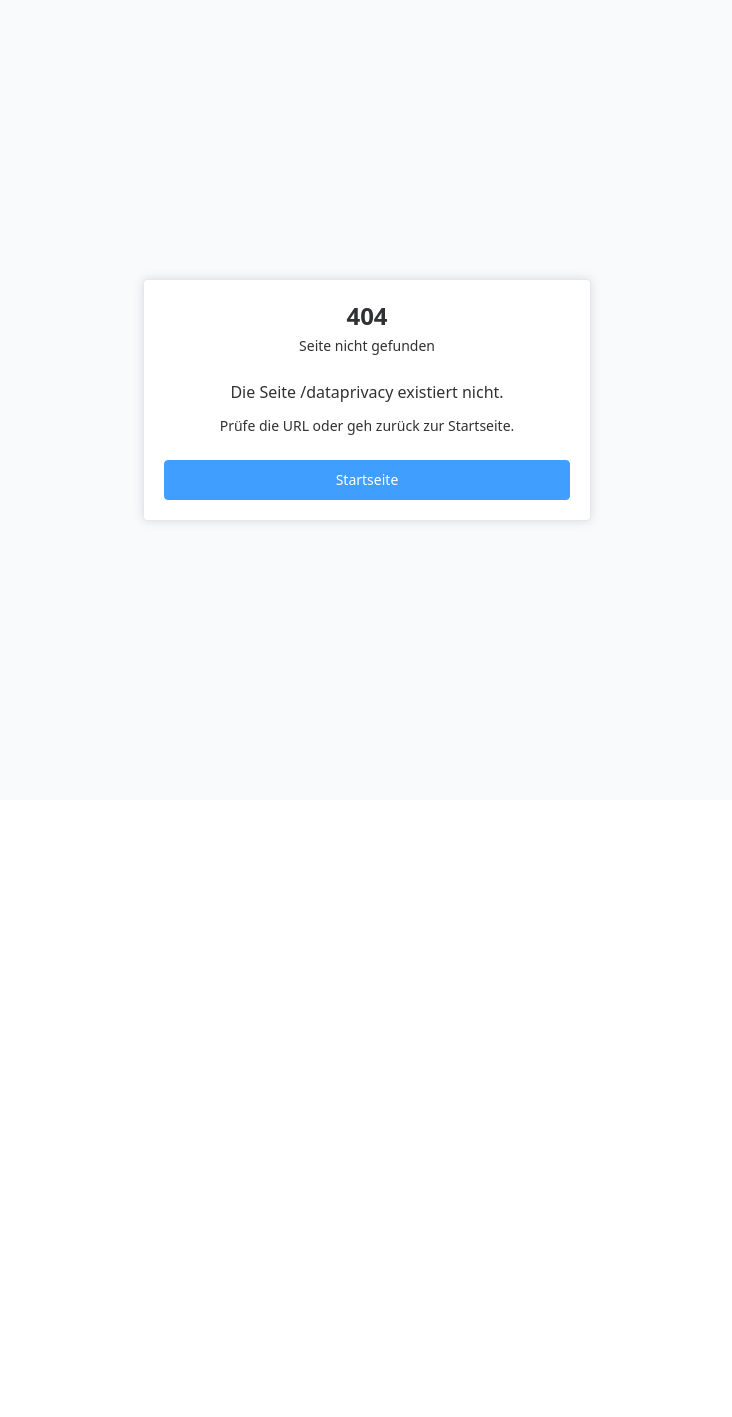
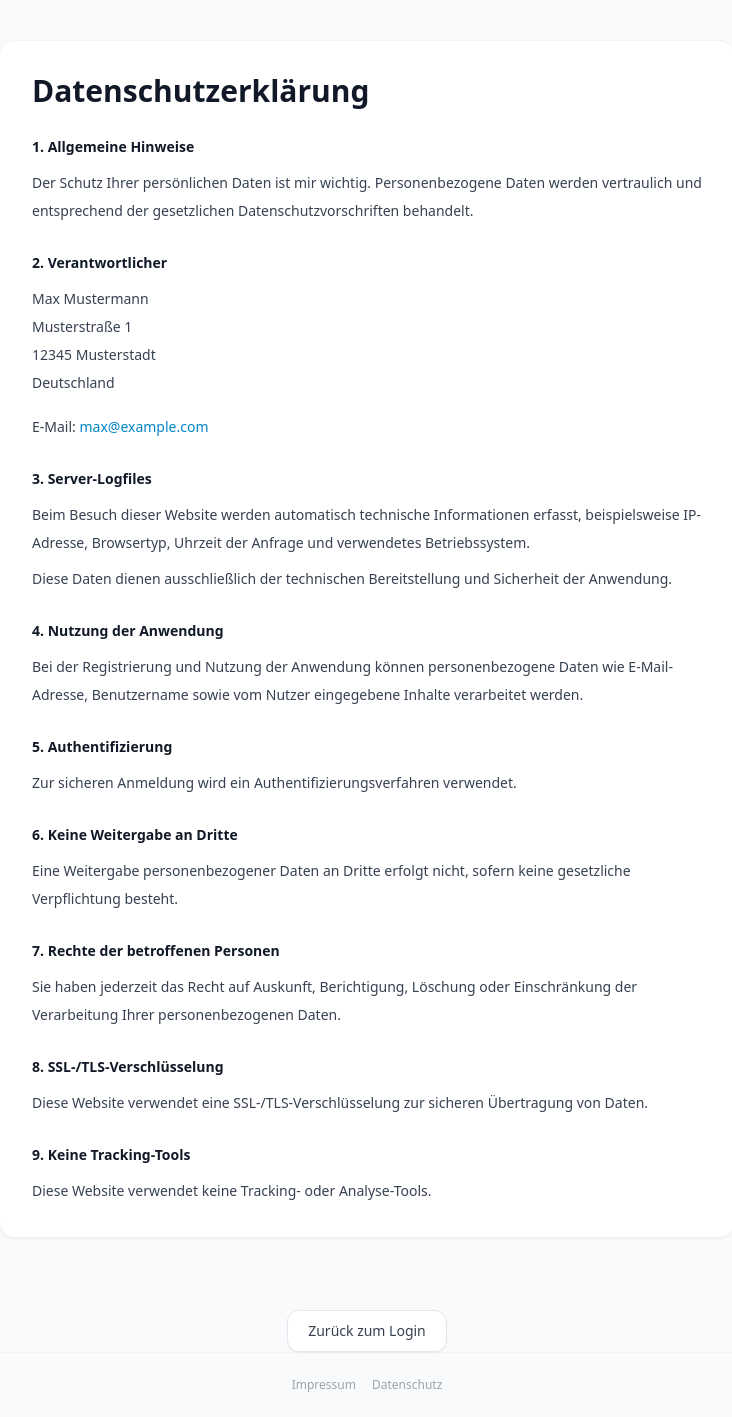
Before and after one commit to caiborga/grocy, a Vue app in the folder src/vueapp/grocy-frontend/: page /dataprivacy in a window 1280 px wide. Before the commit this address had no page. Shown: the whole page, without its empty margins (273-1005 px from the left). Before the commit the page ends 800 px from the top, so only its background shows below. Built offline with nearby package versions, Linux system fonts and the light colour scheme.

Commit message:
impressum / privacy

```diff
--- a/src/vueapp/grocy-frontend/src/layouts/AppShell.vue
+++ b/src/vueapp/grocy-frontend/src/layouts/AppShell.vue
@@ -1,6 +1,6 @@
 <template>
     <div class="min-h-screen bg-gray-50">
-        <!-- Topbar (Desktop + optional Mobile) -->
+        <!-- Topbar -->
         <header v-if="showNav" class="sticky top-0 z-40 bg-white/90 backdrop-blur border-b border-gray-100">
             <div class="max-w-5xl mx-auto px-4 py-3 flex items-center justify-between">
                 <div class="flex flex-wrap items-center gap-x-2 gap-y-1 text-sm">
@@ -12,7 +12,6 @@
                         {{ activeHousehold?.name ?? "Kein Haushalt gewählt" }}
                     </span>
 
-                    <!-- Rollen-Badge -->
                     <span v-if="role === Role.OWNER"
                         class="inline-flex items-center gap-1 rounded-md bg-amber-100 px-2 py-0.5 text-amber-700">
                         <el-icon>
@@ -37,7 +36,6 @@
                         <span class="hidden sm:inline">Betrachter</span>
                     </span>
 
-                    <!-- 🔽 User-Info: immer neue Zeile -->
                     <span class="w-full font-medium text-gray-700 truncate">
                         {{ me?.name ?? "" }}
                         <span class="text-gray-400">
@@ -46,13 +44,11 @@
                     </span>
                 </div>
 
-
-
                 <!-- Desktop Nav -->
                 <nav class="hidden md:flex items-center gap-2">
                     <RouterLink v-for="item in navItems" :key="item.to" :to="item.to"
-                        class="px-3 py-2 rounded-xl text-sm text-gray-600 hover:bg-gray-100" :class="isActive(item.to) ? 'bg-gray-100 text-gray-900' : ''
-                            ">
+                        class="px-3 py-2 rounded-xl text-sm text-gray-600 hover:bg-gray-100"
+                        :class="isActive(item.to) ? 'bg-gray-100 text-gray-900' : ''">
                         {{ item.label }}
                     </RouterLink>
 
@@ -64,24 +60,42 @@
         </header>
 
         <!-- Content -->
-        <main :class="showNav ? 'pb-16 md:pb-0' : ''">
+        <main :class="showNav ? 'pb-28 md:pb-0' : 'pb-0'">
             <RouterView />
+
+            <div v-if="showLoginButton" class="mt-8 flex justify-center px-4">
+                <RouterLink to="/login"
+                    class="inline-flex items-center rounded-xl border border-gray-200 bg-white px-5 py-2.5 text-sm font-medium text-gray-700 shadow-sm hover:bg-gray-50 hover:text-gray-900">
+                    Zurück zum Login
+                </RouterLink>
+            </div>
+
+            <footer class="border-t border-gray-100 py-6 text-center text-xs text-gray-400">
+                <div class="flex justify-center gap-4">
+                    <RouterLink to="/impressum" class="hover:text-gray-600">
+                        Impressum
+                    </RouterLink>
+
+                    <RouterLink to="/dataprivacy" class="hover:text-gray-600">
+                        Datenschutz
+                    </RouterLink>
+                </div>
+            </footer>
         </main>
 
-        <!-- Bottom Nav (Mobile) -->
+        <!-- Bottom Nav Mobile -->
         <nav v-if="showNav" class="md:hidden fixed bottom-0 left-0 right-0 z-50 bg-white border-t border-gray-200"
             style="padding-bottom: env(safe-area-inset-bottom)">
             <div class="max-w-xl mx-auto px-2 py-2 grid grid-cols-3 gap-2">
                 <RouterLink v-for="item in navItemsMobile" :key="item.to" :to="item.to"
-                    class="flex flex-col items-center justify-center py-2 rounded-xl text-xs text-gray-500" :class="isActive(item.to)
-                        ? 'bg-gray-100 text-gray-900'
-                        : 'hover:bg-gray-50'
-                        ">
+                    class="flex flex-col items-center justify-center py-2 rounded-xl text-xs text-gray-500"
+                    :class="isActive(item.to) ? 'bg-gray-100 text-gray-900' : 'hover:bg-gray-50'">
                     <el-icon :size="24">
                         <component :is="item.icon" />
                     </el-icon>
                 </RouterLink>
-                <button class="ml-2 px-3 py-2 rounded-xl text-sm text-gray-600 hover:bg-gray-100" @click="logout">
+
+                <button class="px-3 py-2 rounded-xl text-sm text-gray-600 hover:bg-gray-100" @click="logout">
                     <el-icon :size="24">
                         <SwitchButton />
                     </el-icon>
@@ -108,10 +122,19 @@ const router = useRouter();
 const userStore = useUserStore();
 const householdStore = useHouseholdStore();
 
-const { me, role, activeHouseholdId } = storeToRefs(userStore);
+const { me, role } = storeToRefs(userStore);
 const { activeHousehold } = storeToRefs(householdStore);
 
-const showNav = computed(() => !!route.meta.requiresAuth);
+const isLoggedIn = computed(() => !!me.value);
+const isLegalPage = computed(() => !!route.meta.legalPage);
+
+const showNav = computed(() => {
+    return isLoggedIn.value && (route.meta.requiresAuth || isLegalPage.value);
+});
+
+const showLoginButton = computed(() => {
+    return isLegalPage.value && !isLoggedIn.value;
+});
 
 const navItems = [
     { label: "Liste", to: "/lists" },
@@ -130,6 +153,11 @@ function isActive(to) {
 async function logout() {
     try {
         localStorage.removeItem(ACCESS_TOKEN_KEY);
+        localStorage.removeItem("user");
+        householdStore.deleteActiveHousehold?.();
+
+        userStore.$reset?.();
+        householdStore.$reset?.();
     } finally {
         router.push("/login");
         ElMessage.success("Bis bald!");
--- /dev/null
+++ b/src/vueapp/grocy-frontend/src/pages/DataPrivacy.vue
@@ -0,0 +1,130 @@
+<!-- src/views/DatenschutzView.vue -->
+<template>
+    <div class="max-w-3xl mx-auto px-4 py-10">
+        <div class="bg-white rounded-2xl shadow-sm border border-gray-100 p-6 md:p-8">
+            <h1 class="text-3xl font-bold text-gray-900 mb-6">
+                Datenschutzerklärung
+            </h1>
+
+            <div class="space-y-6 text-sm leading-7 text-gray-700">
+                <section>
+                    <h2 class="font-semibold text-gray-900 mb-2">
+                        1. Allgemeine Hinweise
+                    </h2>
+
+                    <p>
+                        Der Schutz Ihrer persönlichen Daten ist mir wichtig.
+                        Personenbezogene Daten werden vertraulich und entsprechend
+                        der gesetzlichen Datenschutzvorschriften behandelt.
+                    </p>
+                </section>
+
+                <section>
+                    <h2 class="font-semibold text-gray-900 mb-2">
+                        2. Verantwortlicher
+                    </h2>
+
+                    <p>
+                        Max Mustermann<br />
+                        Musterstraße 1<br />
+                        12345 Musterstadt<br />
+                        Deutschland
+                    </p>
+
+                    <p class="mt-4">
+                        E-Mail:
+                        <a href="mailto:max@example.com"
+                            class="text-sky-600 hover:text-sky-700">
+                            max@example.com
+                        </a>
+                    </p>
+                </section>
+
+                <section>
+                    <h2 class="font-semibold text-gray-900 mb-2">
+                        3. Server-Logfiles
+                    </h2>
+
+                    <p>
+                        Beim Besuch dieser Website werden automatisch technische
+                        Informationen erfasst, beispielsweise IP-Adresse,
+                        Browsertyp, Uhrzeit der Anfrage und verwendetes Betriebssystem.
+                    </p>
+
+                    <p class="mt-2">
+                        Diese Daten dienen ausschließlich der technischen
+                        Bereitstellung und Sicherheit der Anwendung.
+                    </p>
+                </section>
+
+                <section>
+                    <h2 class="font-semibold text-gray-900 mb-2">
+                        4. Nutzung der Anwendung
+                    </h2>
+
+                    <p>
+                        Bei der Registrierung und Nutzung der Anwendung können
+                        personenbezogene Daten wie E-Mail-Adresse, Benutzername
+                        sowie vom Nutzer eingegebene Inhalte verarbeitet werden.
+                    </p>
+                </section>
+
+                <section>
+                    <h2 class="font-semibold text-gray-900 mb-2">
+                        5. Authentifizierung
+                    </h2>
+
+                    <p>
+                        Zur sicheren Anmeldung wird ein
+                        Authentifizierungsverfahren verwendet.
+                    </p>
+                </section>
+
+                <section>
+                    <h2 class="font-semibold text-gray-900 mb-2">
+                        6. Keine Weitergabe an Dritte
+                    </h2>
+
+                    <p>
+                        Eine Weitergabe personenbezogener Daten an Dritte erfolgt
+                        nicht, sofern keine gesetzliche Verpflichtung besteht.
+                    </p>
+                </section>
+
+                <section>
+                    <h2 class="font-semibold text-gray-900 mb-2">
+                        7. Rechte der betroffenen Personen
+                    </h2>
+
+                    <p>
+                        Sie haben jederzeit das Recht auf Auskunft, Berichtigung,
+                        Löschung oder Einschränkung der Verarbeitung Ihrer
+                        personenbezogenen Daten.
+                    </p>
+                </section>
+
+                <section>
+                    <h2 class="font-semibold text-gray-900 mb-2">
+                        8. SSL-/TLS-Verschlüsselung
+                    </h2>
+
+                    <p>
+                        Diese Website verwendet eine SSL-/TLS-Verschlüsselung zur
+                        sicheren Übertragung von Daten.
+                    </p>
+                </section>
+
+                <section>
+                    <h2 class="font-semibold text-gray-900 mb-2">
+                        9. Keine Tracking-Tools
+                    </h2>
+
+                    <p>
+                        Diese Website verwendet keine Tracking- oder
+                        Analyse-Tools.
+                    </p>
+                </section>
+            </div>
+        </div>
+    </div>
+</template>
--- /dev/null
+++ b/src/vueapp/grocy-frontend/src/pages/Impressum.vue
@@ -0,0 +1,66 @@
+<!-- src/views/ImpressumView.vue -->
+<template>
+    <div class="max-w-3xl mx-auto px-4 py-10">
+        <div class="bg-white rounded-2xl shadow-sm border border-gray-100 p-6 md:p-8">
+            <h1 class="text-3xl font-bold text-gray-900 mb-6">
+                Impressum
+            </h1>
+
+            <div class="space-y-6 text-sm leading-7 text-gray-700">
+                <section>
+                    <h2 class="font-semibold text-gray-900 mb-2">
+                        Angaben gemäß § 5 TMG
+                    </h2>
+
+                    <p>
+                        Max Mustermann<br />
+                        Musterstraße 1<br />
+                        12345 Musterstadt<br />
+                        Deutschland
+                    </p>
+
+                    <p class="mt-4">
+                        E-Mail:
+                        <a href="mailto:max@example.com" class="text-sky-600 hover:text-sky-700">
+                            max@example.com
+                        </a>
+                    </p>
+                </section>
+
+                <section>
+                    <h2 class="font-semibold text-gray-900 mb-2">
+                        Haftung für Inhalte
+                    </h2>
+
+                    <p>
+                        Als Diensteanbieter bin ich gemäß § 7 Abs.1 TMG für eigene
+                        Inhalte auf diesen Seiten nach den allgemeinen Gesetzen
+                        verantwortlich.
+                    </p>
+                </section>
+
+                <section>
+                    <h2 class="font-semibold text-gray-900 mb-2">
+                        Haftung für Links
+                    </h2>
+
+                    <p>
+                        Diese Website kann Links zu externen Websites Dritter
+                        enthalten, auf deren Inhalte kein Einfluss besteht.
+                    </p>
+                </section>
+
+                <section>
+                    <h2 class="font-semibold text-gray-900 mb-2">
+                        Urheberrecht
+                    </h2>
+
+                    <p>
+                        Die durch den Seitenbetreiber erstellten Inhalte und Werke
+                        auf diesen Seiten unterliegen dem deutschen Urheberrecht.
+                    </p>
+                </section>
+            </div>
+        </div>
+    </div>
+</template>
--- a/src/vueapp/grocy-frontend/src/router/index.ts
+++ b/src/vueapp/grocy-frontend/src/router/index.ts
@@ -14,14 +14,21 @@ import Login from "@/pages/Login.vue";
 import List from "@/pages/List.vue";
 import HouseHolds from "@/pages/HouseHolds.vue";
 import JoinInvite from "@/pages/JoinInvite.vue";
+import Impressum from "@/pages/Impressum.vue";
+import DataPrivacy from "@/pages/DataPrivacy.vue";
 import NotFound from "@/pages/NotFound.vue";
 
 type AppRouteMeta = {
 	requiresAuth?: boolean;
+	publicOnly?: boolean;
+	legalPage?: boolean;
 };
 
 const router = createRouter({
 	history: createWebHistory(),
+    scrollBehavior() {
+        return { top: 0 };
+    },
 	routes: [
 		{
 			path: "/",
@@ -30,11 +37,13 @@ const router = createRouter({
 		},
 		{
 			path: "/login",
-			component: Login
+			component: Login,
+			meta: { publicOnly: true } satisfies AppRouteMeta
 		},
 		{
 			path: "/register",
-			component: Register
+			component: Register,
+			meta: { publicOnly: true } satisfies AppRouteMeta
 		},
 		{
 			path: "/join",
@@ -50,29 +59,57 @@ const router = createRouter({
 			component: HouseHolds,
 			meta: { requiresAuth: true } satisfies AppRouteMeta
 		},
-		{ path: "/:pathMatch(.*)*", component: NotFound }
+		{
+			path: "/impressum",
+			component: Impressum,
+			meta: { legalPage: true } satisfies AppRouteMeta
+		},
+		{
+			path: "/dataprivacy",
+			component: DataPrivacy,
+			meta: { legalPage: true } satisfies AppRouteMeta
+		},
+		{
+			path: "/:pathMatch(.*)*",
+			component: NotFound
+		}
 	]
 });
 
 router.beforeEach(
 	async (to: RouteLocationNormalized): Promise<NavigationGuardReturn> => {
 		const token = localStorage.getItem(ACCESS_TOKEN_KEY);
-		const requiresAuth = !!(to.meta as AppRouteMeta)?.requiresAuth;
+		const meta = to.meta as AppRouteMeta;
+		const requiresAuth = !!meta.requiresAuth;
 
-		// Public
+		const userStore = useUserStore();
+		const householdStore = useHouseholdStore();
+
 		if (!requiresAuth) {
-			if (to.path === "/login" && token) return "/lists/default";
+			if (meta.publicOnly && token) {
+				return "/lists/default";
+			}
+
+			if (meta.legalPage && token) {
+				try {
+					await userStore.loadMe();
+					await householdStore.loadActiveHousehold();
+				} catch {
+					householdStore.deleteActiveHousehold?.();
+					localStorage.removeItem(ACCESS_TOKEN_KEY);
+					localStorage.removeItem("user");
+				}
+			}
+
 			return true;
 		}
 
-		// Secure Route without Token -> Login
 		if (!token) {
-			return { path: "/login", query: { redirect: to.fullPath } };
+			return {
+				path: "/login",
+				query: { redirect: to.fullPath }
+			};
 		}
-
-		// Token available
-		const userStore = useUserStore();
-		const householdStore = useHouseholdStore();
 
 		try {
 			await userStore.loadMe();
@@ -85,7 +122,11 @@ router.beforeEach(
 				householdStore.deleteActiveHousehold?.();
 				localStorage.removeItem(ACCESS_TOKEN_KEY);
 				localStorage.removeItem("user");
-				return { path: "/login", query: { redirect: to.fullPath } };
+
+				return {
+					path: "/login",
+					query: { redirect: to.fullPath }
+				};
 			}
 
 			console.error("Guard preload failed:", err);
```
